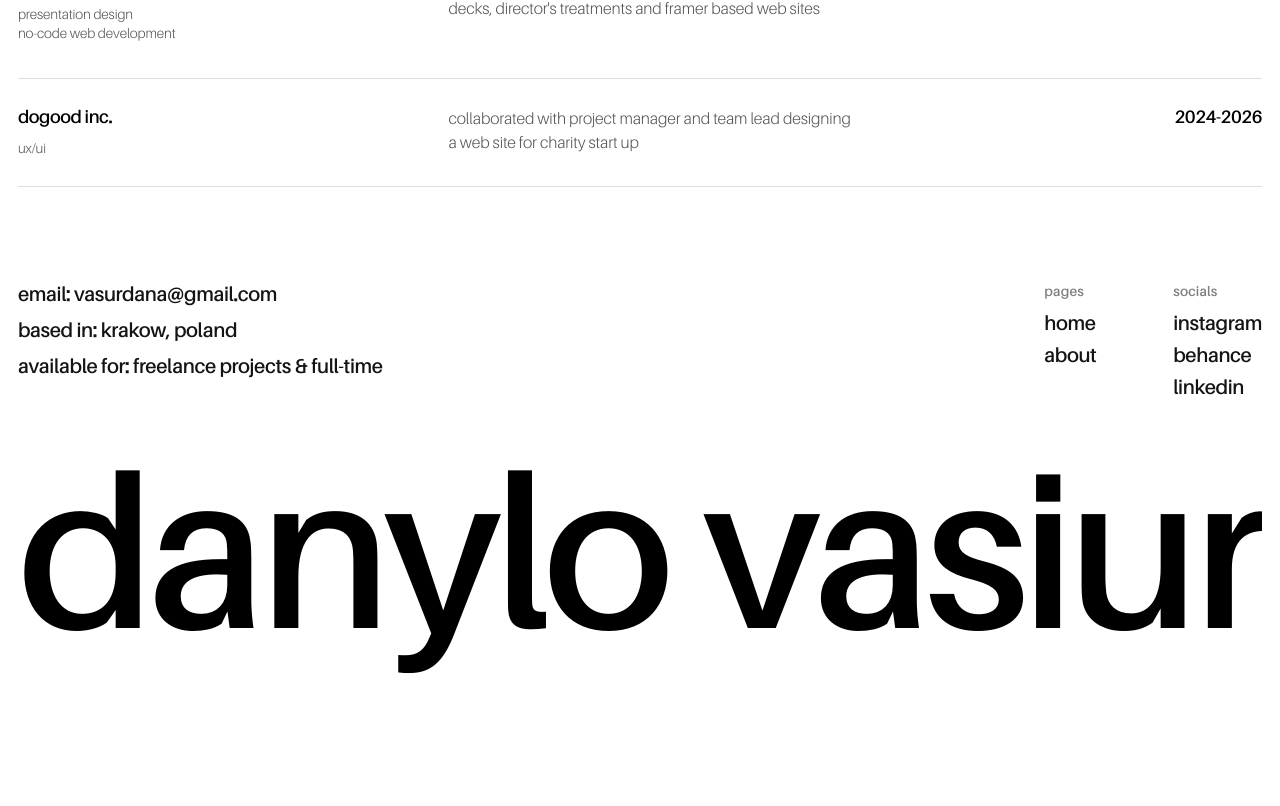
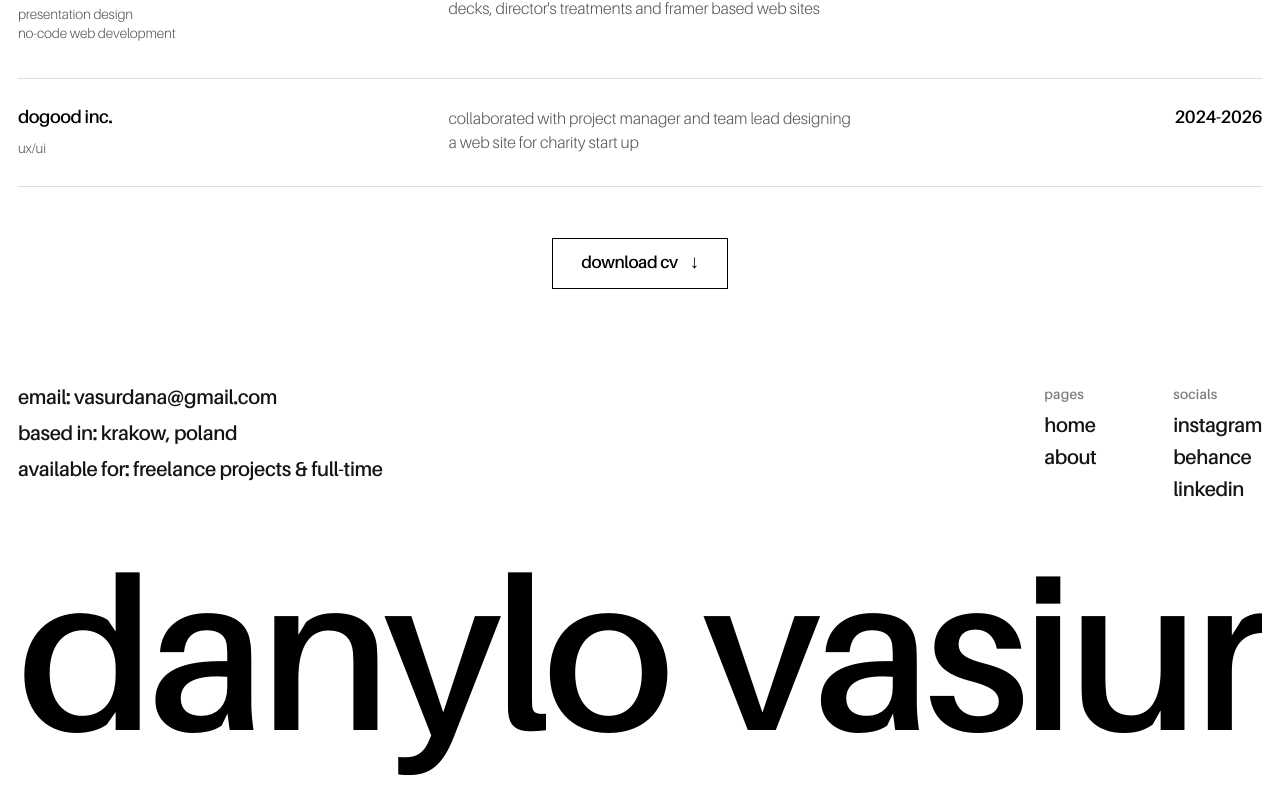
Before and after one commit to Ruvego409/portfolio, a Next.js app in the folder portfolio/: page / in a window 1280 px wide. Shown: the part 1751-2557 px from the top of the page. Before the commit the page ends 2454 px from the top, so only its background shows below. Built offline with nearby package versions, Linux system fonts and the light colour scheme.

Commit message:
Add downloadable CV button to Experience section

```diff
--- a/portfolio/src/components/home/Experience.module.css
+++ b/portfolio/src/components/home/Experience.module.css
@@ -66,6 +66,48 @@
   font-variant-numeric: tabular-nums;
 }
 
+.downloadWrap {
+  display: flex;
+  justify-content: center;
+  margin-block-start: clamp(var(--space-8), 4vw, var(--space-12));
+}
+
+.downloadButton {
+  display: inline-flex;
+  align-items: center;
+  justify-content: center;
+  gap: var(--space-3);
+  padding: 12px 28px;
+  border: 1px solid var(--ink);
+  background: transparent;
+  color: var(--ink);
+  font-size: clamp(15px, 0.28vw + 14px, 17px);
+  font-weight: var(--fw-regular);
+  letter-spacing: var(--ls-heading);
+  text-decoration: none;
+  cursor: pointer;
+  border-radius: 0;
+  transition: background-color var(--dur-fast) ease, color var(--dur-fast) ease, border-color var(--dur-fast) ease;
+}
+
+.downloadButton:hover,
+.downloadButton:focus-visible {
+  background-color: var(--ink);
+  color: var(--paper);
+}
+
+.downloadArrow {
+  display: inline-block;
+  font-size: 1.1em;
+  line-height: 1;
+  transition: transform var(--dur-base) var(--ease-out-expo);
+}
+
+.downloadButton:hover .downloadArrow,
+.downloadButton:focus-visible .downloadArrow {
+  transform: translateY(2px);
+}
+
 @media (max-width: 860px) {
   .row {
     grid-template-columns: minmax(0, 1fr) auto;
--- a/portfolio/src/components/home/Experience.tsx
+++ b/portfolio/src/components/home/Experience.tsx
@@ -28,6 +28,19 @@ export function Experience() {
           </Reveal>
         ))}
       </ul>
+
+      <Reveal className={styles.downloadWrap} delay={experience.length * 0.06}>
+        <a
+          href="/Danylo_Vasiur_CV.pdf"
+          download="Danylo_Vasiur_CV.pdf"
+          className={styles.downloadButton}
+          target="_blank"
+          rel="noopener noreferrer"
+        >
+          <span>download cv</span>
+          <span className={styles.downloadArrow} aria-hidden="true">&darr;</span>
+        </a>
+      </Reveal>
     </section>
   )
 }
```
Also changed, not shown: 1 other file (tests, documents, lock files or other folders).
